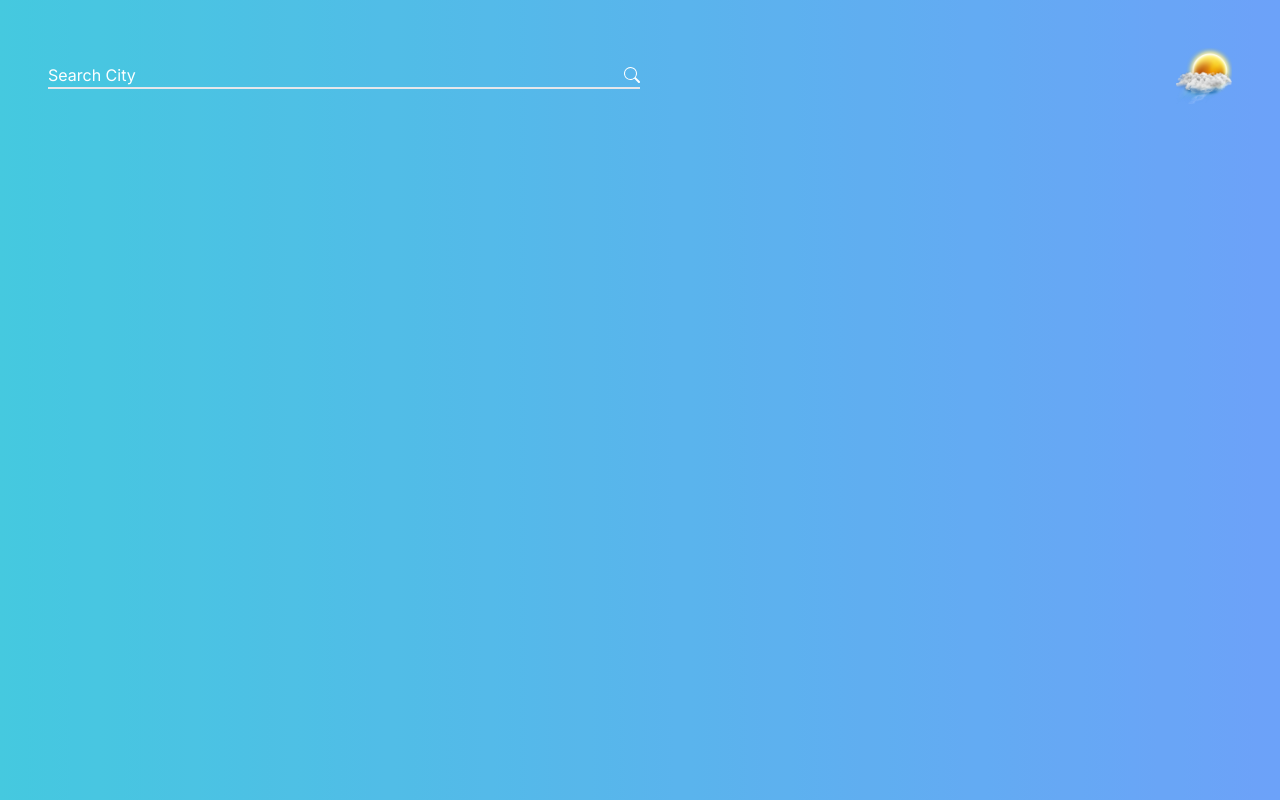
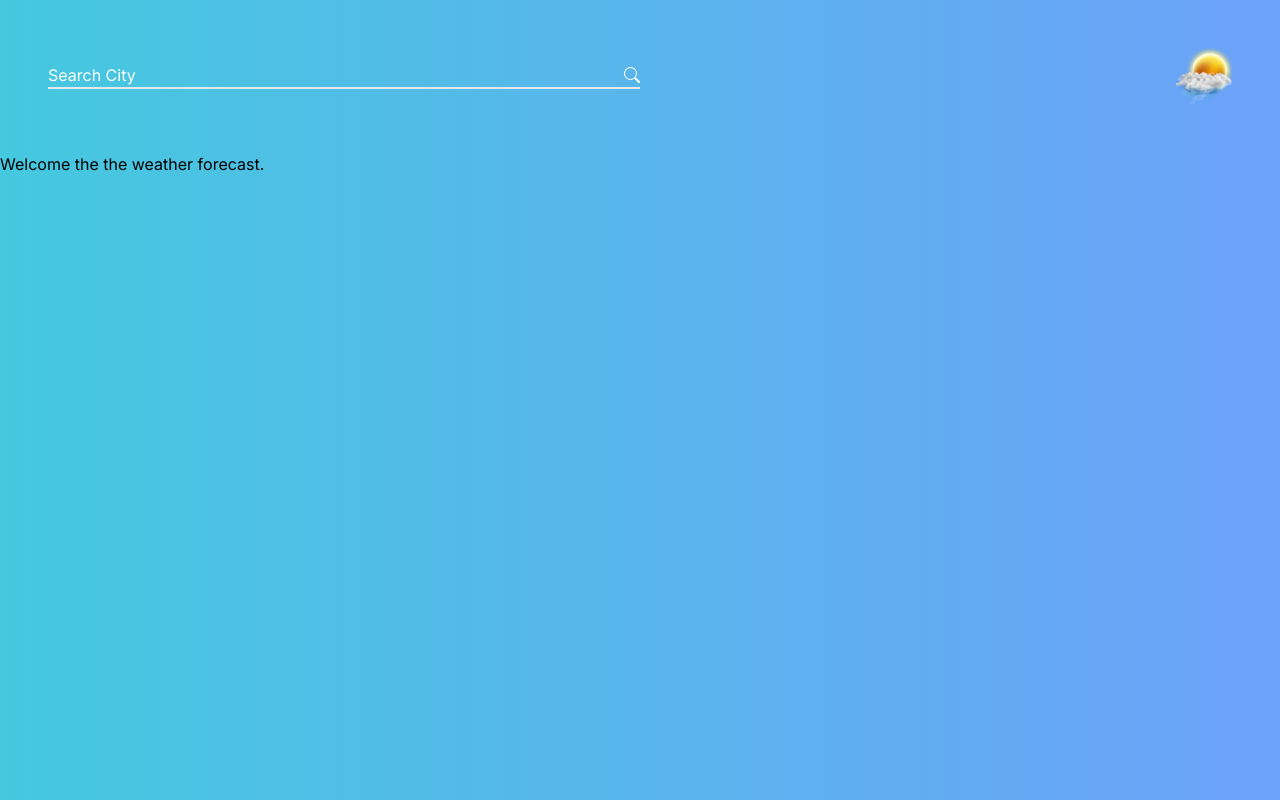
Before and after one commit to Thabiso-007/weather-forecast, a Next.js app: page / in a window 1280 px wide. Built offline with nearby package versions, Linux system fonts and the light colour scheme.

Commit message:
Modified

```diff
--- a/app/page.tsx
+++ b/app/page.tsx
@@ -4,6 +4,9 @@ import Image from 'next/image'
 
 import logo from './assets/logo.png'
 import Input from './components/input/Input'
+import Current from './components/current/Current'
+import WeakForecast from './components/week-forecast/WeakForecast'
+import Details from './components/details/Details'
 
 const Home = () => {
   const [data,setData] = useState({})
@@ -27,9 +30,35 @@ const Home = () => {
       } catch (error) {
         setError("City not found.")
         setData({})
-// 1:04:39
       }
     }
+  }
+
+  let content;
+  if (Object.keys(data).length === 0 && error === '') {
+    content = (
+      <div className="">
+        <h2>Welcome the the weather forecast.</h2>
+      </div>
+    )
+  } else if (error !== '') {
+    content = (
+      <div className="">
+        <p>City not found</p>
+      </div>
+    )
+  } else {
+    content = (
+      <>
+        <div className="">
+          <Current data={data} />
+          <WeakForecast />
+        </div>
+        <div className="">
+          <Details />
+        </div>
+      </>
+    )
   }
 
   return (
@@ -40,12 +69,8 @@ const Home = () => {
           <div className="mb-8 md:mb-0 order-1 ">
             <Image src={logo} className="w-8 md:w-14" alt="" />
           </div>
-          {data.current ? (
-            <div className="">
-              {data.current.temp_f}
-            </div>
-          ) : null}
         </div>
+        {content}
       </div>
     </div>
   )
```
